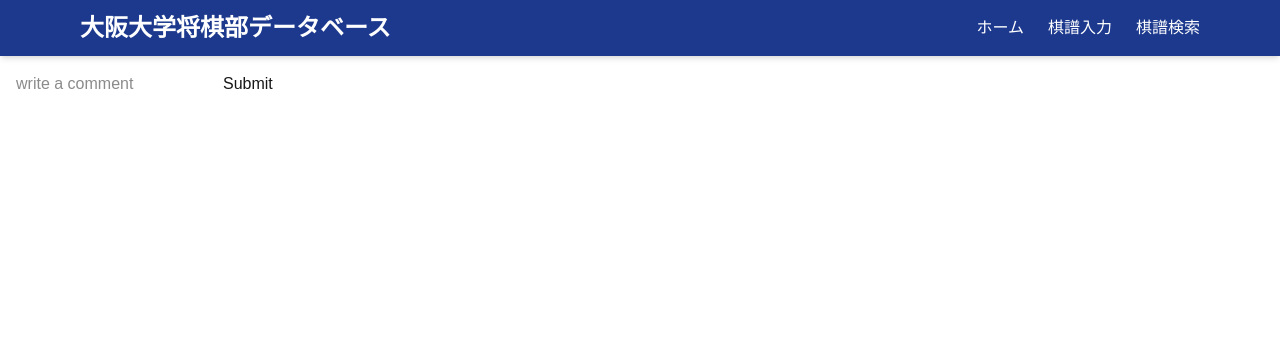
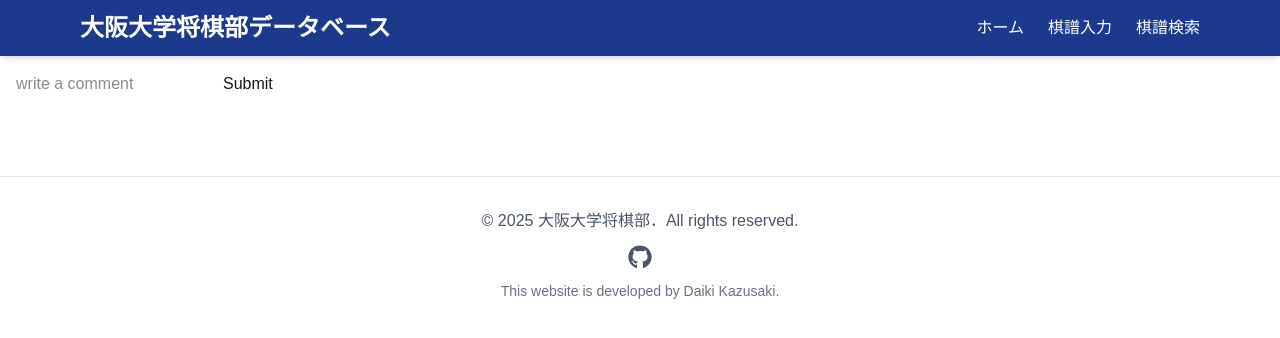
Before and after one commit to DaikiKazusaki/database, a Next.js app: page /search in a window 1280 px wide. Shown: the top 338 px of the page. Built offline with nearby package versions, Linux system fonts and the light colour scheme.

Commit message:
add the footer

```diff
--- /dev/null
+++ b/app/components/footer.tsx
@@ -0,0 +1,26 @@
+import Link from 'next/link';
+import { FaGithub } from "react-icons/fa6";
+
+export default function Footer() {
+  return (
+    <footer className="w-full border-t border-gray-200 dark:border-gray-700 mt-16 py-8 px-6 flex flex-col items-center justify-center text-sm text-gray-600 dark:text-gray-400 bg-white dark:bg-gray-900 space-y-3">
+      <p className="text-center text-base font-medium">
+        &copy; {new Date().getFullYear()} 大阪大学将棋部．All rights reserved.
+      </p>
+
+      <div className="flex space-x-4">
+        <Link
+          href="https://github.com/DaikiKazusaki/database"
+          className="text-gray-600 dark:text-gray-400 hover:text-black dark:hover:text-white transition-colors duration-200"
+          aria-label="GitHub Repository"
+        >
+          <FaGithub size={24} />
+        </Link>
+      </div>
+
+      <p className="text-gray-500 dark:text-gray-500">
+        This website is developed by Daiki Kazusaki.
+      </p>
+    </footer>
+  );
+}
--- a/app/layout.tsx
+++ b/app/layout.tsx
@@ -1,4 +1,5 @@
 import Header from "./components/header";
+import Footer from "./components/footer";
 import { Geist, Geist_Mono } from "next/font/google";
 import "./globals.css";
 
@@ -22,6 +23,7 @@ export default function RootLayout({
       <body className={`${geistSans.variable} ${geistMono.variable} antialiased`}>
         <Header />
         <main className="p-4">{children}</main>
+        <Footer />
       </body>
     </html>
   );
--- a/package.json
+++ b/package.json
@@ -13,7 +13,8 @@
     "lucide-react": "^0.501.0",
     "next": "15.3.1",
     "react": "^19.0.0",
-    "react-dom": "^19.0.0"
+    "react-dom": "^19.0.0",
+    "react-icons": "^5.5.0"
   },
   "devDependencies": {
     "@eslint/eslintrc": "^3",
```
Also changed, not shown: 1 other file (tests, documents, lock files or other folders).
